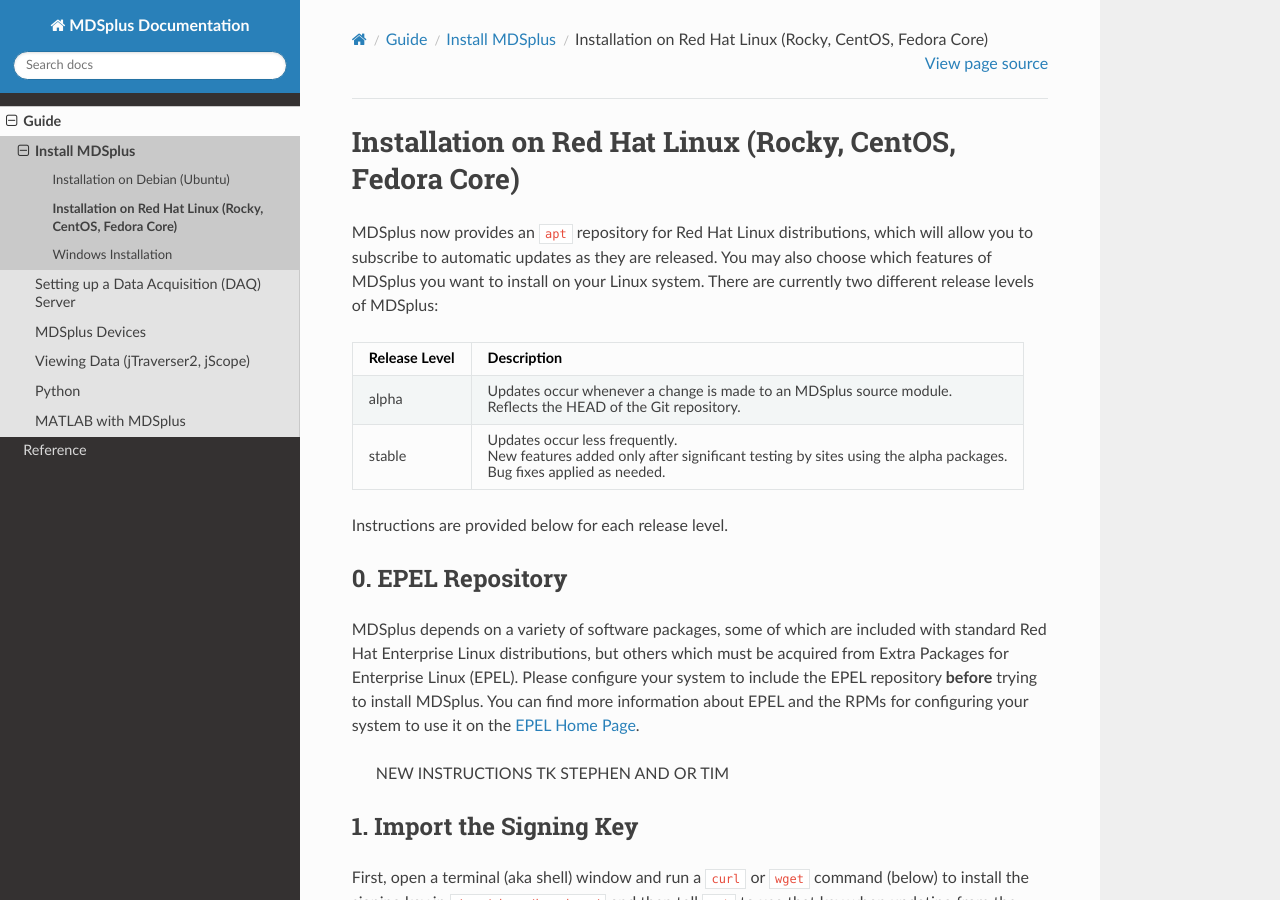
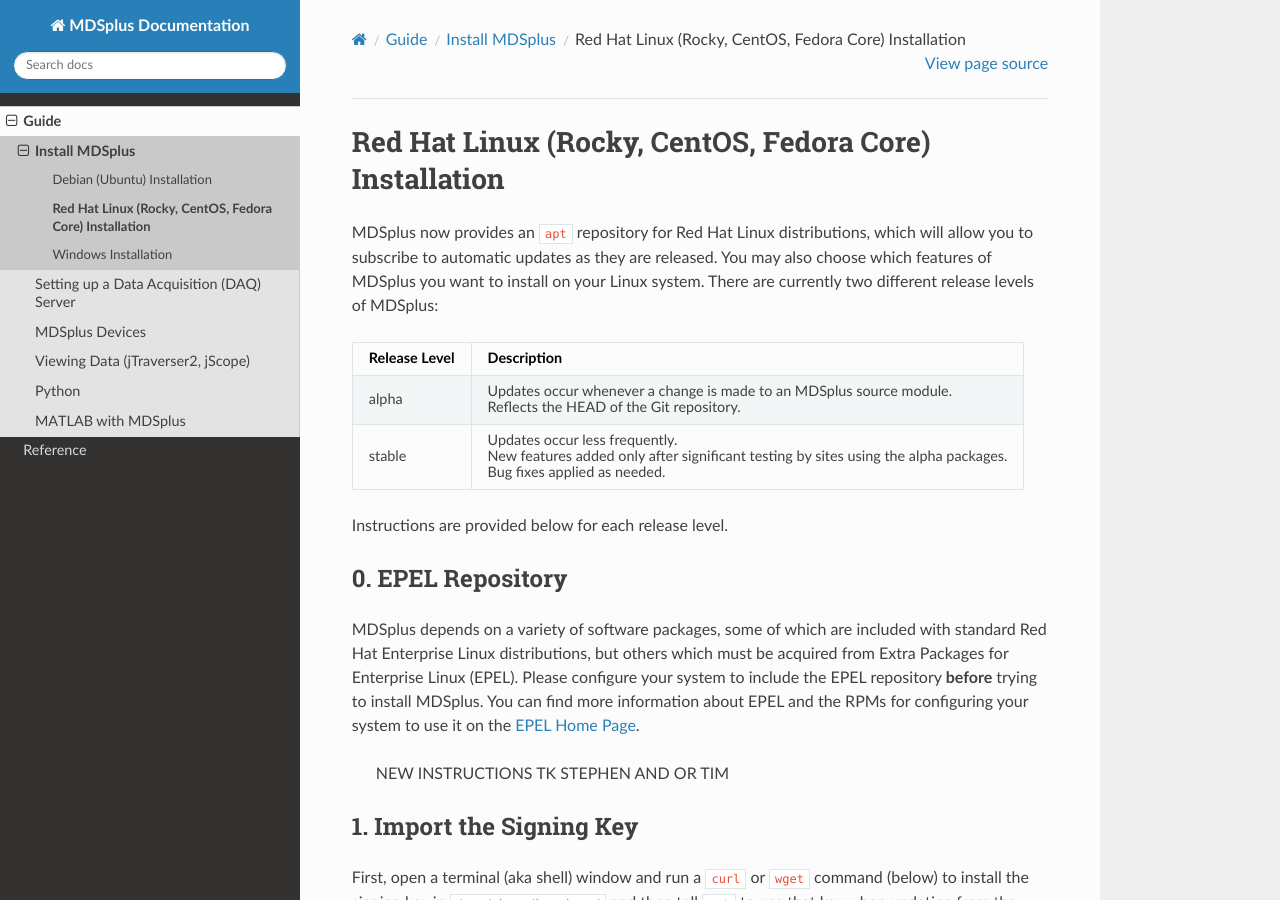
Before and after one commit to MDSplus/Documentation, a Sphinx documentation site: the page built from docs/guide/install/redhat.md, in a window 1280 px wide and 900 px high. Built offline with Sphinx 7.4.7 and the Read the Docs theme 3.1.0, drawn with Linux system fonts in a browser that asks for light colours; pages that are not in the unit, such as notebooks, are missing from menus.

```diff
--- a/docs/guide/install/debian.md
+++ b/docs/guide/install/debian.md
@@ -1,4 +1,4 @@
-# Installation on Debian (Ubuntu)
+# Debian (Ubuntu) Installation
 
 MDSplus now provides an `apt` repository for Ubuntu and Debian Linux distributions, which will allow you to subscribe to automatic updates as they are released. You may also choose which features of MDSplus you want to install on your Linux system. There are currently two different release levels of MDSplus:
 
--- a/docs/guide/install/redhat.md
+++ b/docs/guide/install/redhat.md
@@ -1,4 +1,4 @@
-# Installation on Red Hat Linux (Rocky, CentOS, Fedora Core)
+# Red Hat Linux (Rocky, CentOS, Fedora Core) Installation
 
 MDSplus now provides an `apt` repository for Red Hat Linux distributions, which will allow you to subscribe to automatic updates as they are released. You may also choose which features of MDSplus you want to install on your Linux system. There are currently two different release levels of MDSplus:
 
```
Also changed, not shown: docs/guide/install/windows.md (+15 -0 lines).
